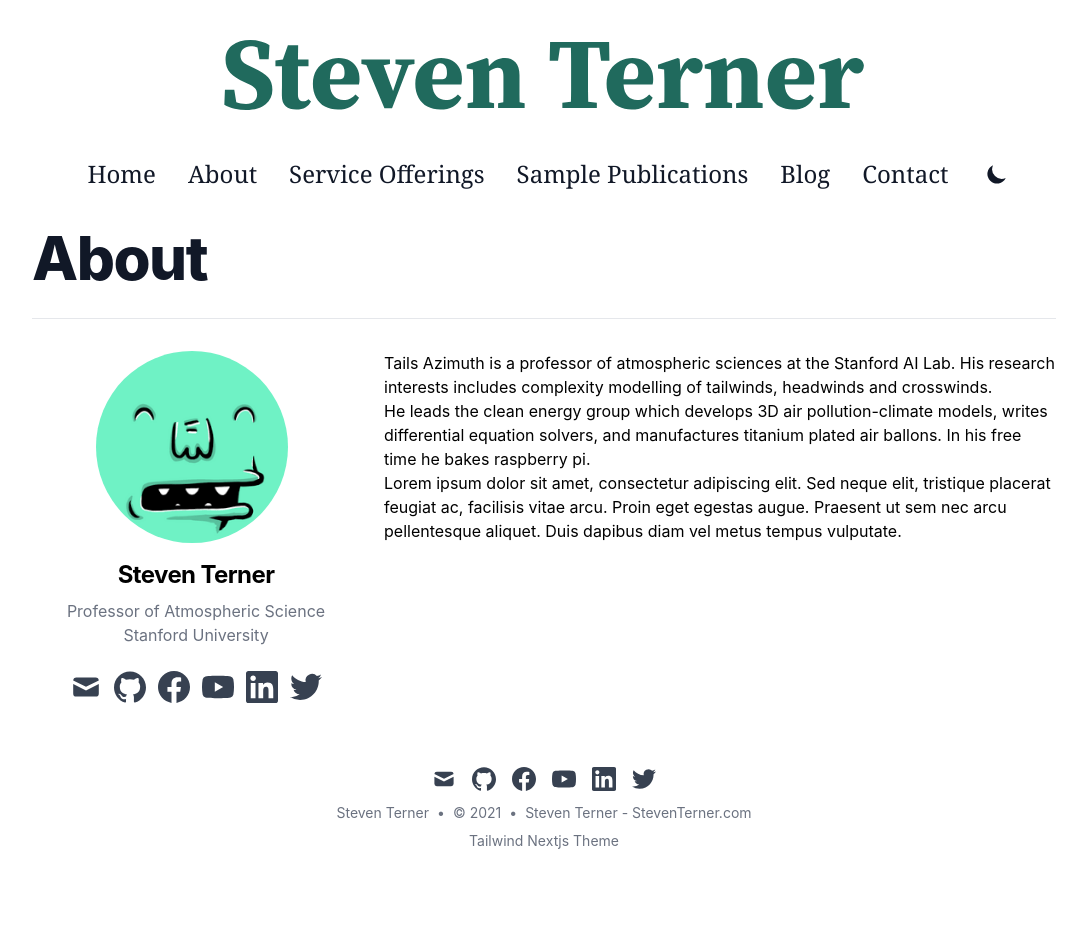
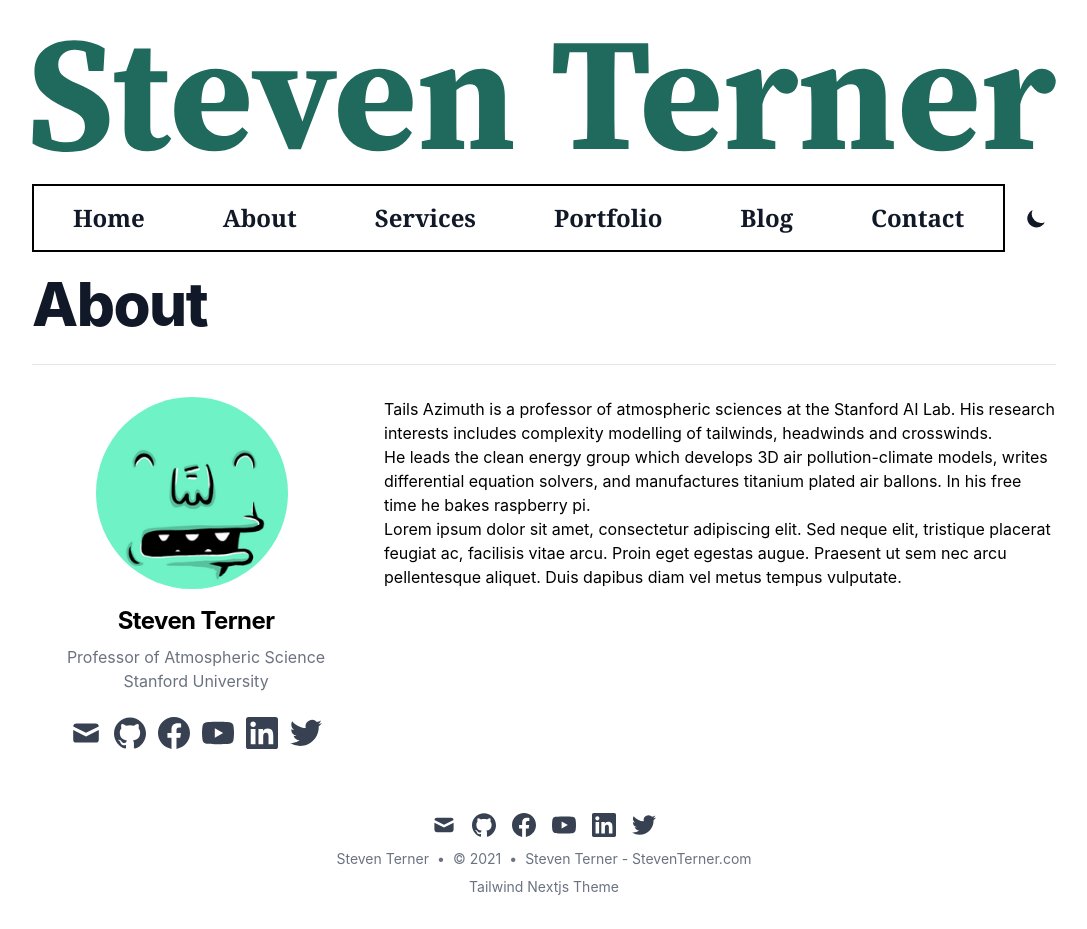
Before and after one commit to DoctorDerek/steven-terner.github.io, a Next.js app: page /about in a window 1280 px wide. Shown: the whole page, without its empty margins (96-1183 px from the left). Before the commit the page ends 883 px from the top, so only its background shows below. Built offline with nearby package versions, Linux system fonts and the light colour scheme; a web font is replaced by a local one; what @tailwindcss/typography would draw is missing.

Commit message:
Aligned header & added border

```diff
--- a/components/LayoutWrapper.js
+++ b/components/LayoutWrapper.js
@@ -13,12 +13,12 @@ const LayoutWrapper = ({ children }) => {
       <div className="flex flex-col justify-between h-screen">
         <header className="flex flex-col items-center justify-between pt-10">
           <div>
-            <Link href="/" aria-label="StevenTerner.com">
+            <Link href="/" aria-label="Steven Terner">
               <div className="flex items-center justify-between">
-                <div className="w-screen">
-                  <div className="w-3/4 m-auto mb-8 lg:w-1/2">
+                <div className="w-screen px-3 mb-8">
+                  <SectionContainer>
                     <Logo />
-                  </div>
+                  </SectionContainer>
                 </div>
                 {typeof siteMetadata.headerTitle === 'string' ? (
                   <div className="hidden h-6 text-2xl font-semibold sm:block">
@@ -30,13 +30,13 @@ const LayoutWrapper = ({ children }) => {
               </div>
             </Link>
           </div>
-          <div className="flex flex-col-reverse items-center text-base leading-5 sm:flex-row">
-            <div className="items-center hidden font-serif font-bold text-center xl:text-2xl md:text-xl sm:flex sm:text-l">
+          <div className="flex flex-col-reverse items-center justify-between w-full text-base leading-5 sm:flex-row">
+            <div className="items-center justify-around hidden w-full font-serif font-bold text-center border-2 border-black border-solid xl:text-2xl md:text-xl sm:flex sm:text-l dark:border-gray-500">
               {headerNavLinks.map((link) => (
                 <Link
                   key={link.title}
                   href={link.href}
-                  className="p-1 font-medium text-gray-900 sm:p-4 dark:text-gray-100"
+                  className="p-1 text-gray-900 sm:p-4 dark:text-gray-100"
                 >
                   {link.title}
                 </Link>
--- a/data/headerNavLinks.js
+++ b/data/headerNavLinks.js
@@ -1,8 +1,8 @@
 const headerNavLinks = [
   { href: '/', title: 'Home' },
   { href: '/about', title: 'About' },
-  { href: '/service-offerings', title: 'Service Offerings' },
-  { href: '/sample-publications', title: 'Sample Publications' },
+  { href: '/services', title: 'Services' },
+  { href: '/portfolio', title: 'Portfolio' },
   { href: '/blog', title: 'Blog' },
   { href: '/contact', title: 'Contact' },
 ]
```
